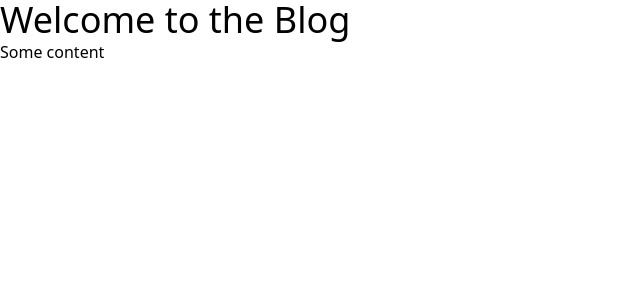
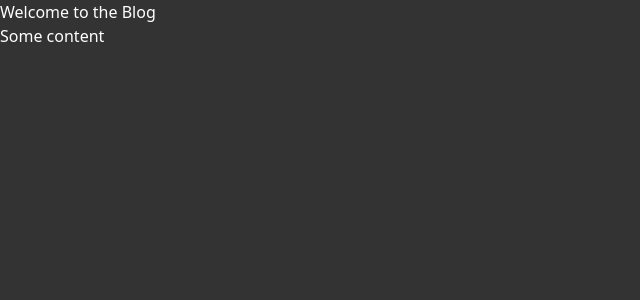
Before and after one commit to yafet-123/AiSearch, a Next.js app: page / in a window 1280 px wide. Shown: the top 300 px of the page, without its empty margins (0-640 px from the left). Built offline with nearby package versions, Linux system fonts and the light colour scheme.

Commit message:
editing the global css

```diff
--- a/styles/globals.css
+++ b/styles/globals.css
@@ -1,3 +1,242 @@
 @tailwind base;
 @tailwind components;
-@tailwind utilities;
+@tailwind utilities
+
+:root {
+  --primary-color: #0070f3;
+}
+
+html,
+body {
+  margin: 0;
+  padding: 0;
+  font-size: 16px;
+  background-color: #333;
+  color: #fff;
+}
+
+.container {
+  max-width: 1100px;
+  margin: 0 auto;
+  padding: 0 1rem;
+}
+
+.btn {
+  display: inline-block;
+  background-color: var(--primary-color);
+  color: #fff;
+  padding: 0.5rem 1rem;
+  border: none;
+  border-radius: 4px;
+  font-size: 1rem;
+  cursor: pointer;
+  text-decoration: none;
+}
+
+.btn:hover {
+  background-color: #0058b7;
+  color: #fff;
+}
+
+.btn-back {
+  display: inline-block;
+  background-color: #f4f4f4;
+  color: #333;
+  padding: 0.5rem 1rem;
+  border: none;
+  border-radius: 4px;
+  font-size: 0.8rem;
+  cursor: pointer;
+  text-decoration: none;
+  margin-bottom: 1.3rem;
+}
+
+.header {
+  display: flex;
+  justify-content: center;
+  align-items: center;
+  background-color: #0047ab;
+  color: #fff;
+  padding: 1rem;
+  border-bottom: 5px solid #fff;
+}
+
+.logo {
+  text-align: center;
+  margin-bottom: 0.5rem;
+}
+
+.logo a {
+  font-size: 1.5rem;
+  font-weight: bold;
+  color: #fff;
+  text-decoration: none;
+}
+
+.links a {
+  margin: 0 0.5rem 0 0.5rem;
+  color: #fff;
+  text-decoration: none;
+}
+
+.links a:hover {
+  text-decoration: underline;
+}
+
+.search-form {
+  display: flex;
+  align-items: center;
+}
+
+.search-input {
+  flex-grow: 1;
+  padding: 0.8rem;
+  border: 0;
+  border-radius: 4px;
+  font-size: 1rem;
+}
+
+.search-button {
+  padding: 0.7rem 1rem;
+  margin-left: 0.5rem;
+  background-color: var(--primary-color);
+  color: #fff;
+  border: none;
+  border-radius: 4px;
+  font-size: 1rem;
+  cursor: pointer;
+}
+
+.search-button:hover {
+  background-color: #0058b7;
+}
+
+.search-input:focus,
+.search-button:focus {
+  outline: none;
+  border-color: var(--primary-color);
+  box-shadow: 0 0 0 2px rgba(0, 112, 243, 0.2);
+}
+
+.repos-container {
+  max-width: 800px;
+  margin: 0 auto;
+  padding: 2rem 0;
+}
+
+.repo-list {
+  list-style: none;
+  margin: 0;
+  padding: 0;
+}
+
+.repo-list li {
+  margin: 2rem 0;
+}
+
+.repo-list a {
+  display: block;
+  background-color: #fff;
+  color: #333;
+  padding: 1rem;
+  border-radius: 4px;
+  text-decoration: none;
+  box-shadow: 0 2px 4px rgba(0, 0, 0, 0.1);
+  transition: all 0.3s ease-in-out;
+}
+
+.repo-list a:hover {
+  transform: translateY(-5px);
+  box-shadow: 0 5px 10px rgba(0, 0, 0, 0.2);
+}
+
+.repo-list h3 {
+  margin: 0;
+  font-size: 1.5rem;
+}
+
+.repo-list p {
+  margin: 0;
+  color: #666;
+  font-size: 1.2rem;
+}
+
+.repo-details {
+  display: flex;
+  justify-content: space-between;
+  margin-top: 1rem;
+  color: #999;
+}
+
+.repo-details span {
+  display: flex;
+  align-items: center;
+}
+
+.repo-details svg {
+  margin-right: 0.5rem;
+}
+
+.loader {
+  display: flex;
+  justify-content: center;
+  align-items: center;
+  height: 100vh;
+}
+
+.spinner {
+  border: 4px solid rgba(0, 0, 0, 0.1);
+  border-left-color: blue;
+  border-radius: 50%;
+  width: 40px;
+  height: 40px;
+  animation: spin 1s linear infinite;
+}
+
+.card {
+  border: 1px solid #ccc;
+  border-radius: 4px;
+  padding: 1rem;
+  margin: 1rem;
+
+  background-color: #fff;
+  color: #333;
+}
+
+.card h2 {
+  font-size: 1.5rem;
+  margin-top: 0;
+}
+
+.card .card-content {
+  margin-top: 1rem;
+}
+
+.card .card-stats {
+  display: flex;
+  margin: 1rem 0;
+}
+
+.card .card-stat {
+  display: flex;
+  align-items: center;
+  margin-right: 1rem;
+}
+
+.card .card-stat svg {
+  margin-right: 0.5rem;
+}
+
+.card .card-stat span {
+  font-size: 0.9rem;
+}
+
+.courses .card h2 {
+  margin-bottom: 0;
+}
+
+@keyframes spin {
+  to {
+    transform: rotate(360deg);
+  }
+}
```
